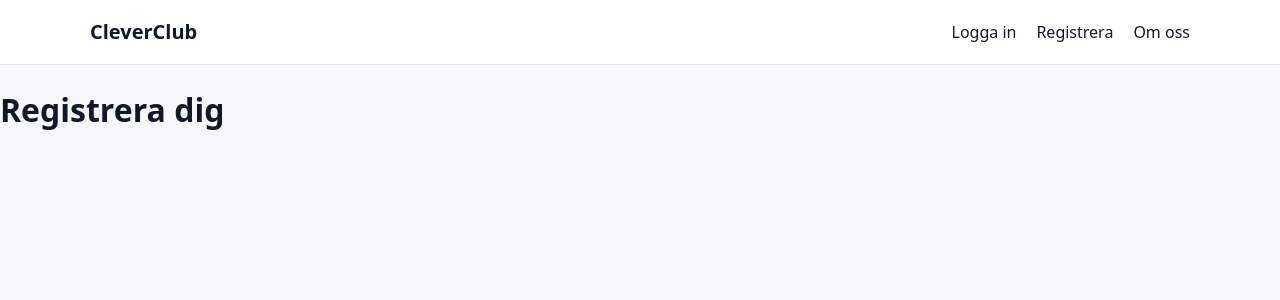
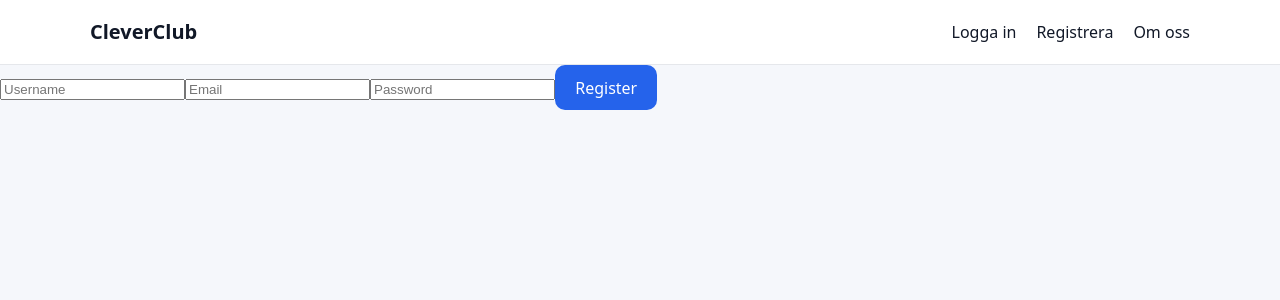
Before and after one commit to OscarLrsen/CleverClub2, a React (Vite) app: page /register in a window 1280 px wide. Shown: the top 300 px of the page. Built offline with nearby package versions, Linux system fonts and the light colour scheme.

Commit message:
Register samt api och koppling till mongodb,

```diff
--- a/src/pages/RegisterPage.jsx
+++ b/src/pages/RegisterPage.jsx
@@ -1,8 +1,36 @@
-export default function RegisterPage() {
+import { useState } from "react";
+import API from "../services/api";
+
+function RegisterPage() {
+  const [form, setForm] = useState({ username: "", email: "", password: "" });
+
+  const handleChange = (e) => {
+    setForm({ ...form, [e.target.name]: e.target.value });
+  };
+
+  const handleSubmit = async (e) => {
+    e.preventDefault();
+    try {
+      const res = await API.post("/register", form);
+      alert(res.data.message);
+    } catch (err) {
+      alert("Registration failed");
+    }
+  };
+
   return (
-    <div className="flex flex-col items-center mt-20">
-      <h1 className="text-2xl font-bold mb-4">Registrera dig</h1>
-      {/* Lägg till registreringsformulär här */}
-    </div>
+    <form onSubmit={handleSubmit}>
+      <input name="username" placeholder="Username" onChange={handleChange} />
+      <input name="email" placeholder="Email" onChange={handleChange} />
+      <input
+        name="password"
+        type="password"
+        placeholder="Password"
+        onChange={handleChange}
+      />
+      <button type="submit">Register</button>
+    </form>
   );
 }
+
+export default RegisterPage;
--- /dev/null
+++ b/src/services/api.js
@@ -0,0 +1,7 @@
+import axios from "axios";
+
+const API = axios.create({
+  baseURL: "http://localhost:5000/api",
+});
+
+export default API;
```
Also changed, not shown: models/User.js (added, +9 -0 lines), routes/registerRoute.js (added, +17 -0 lines), server.js (+22 -19 lines).
